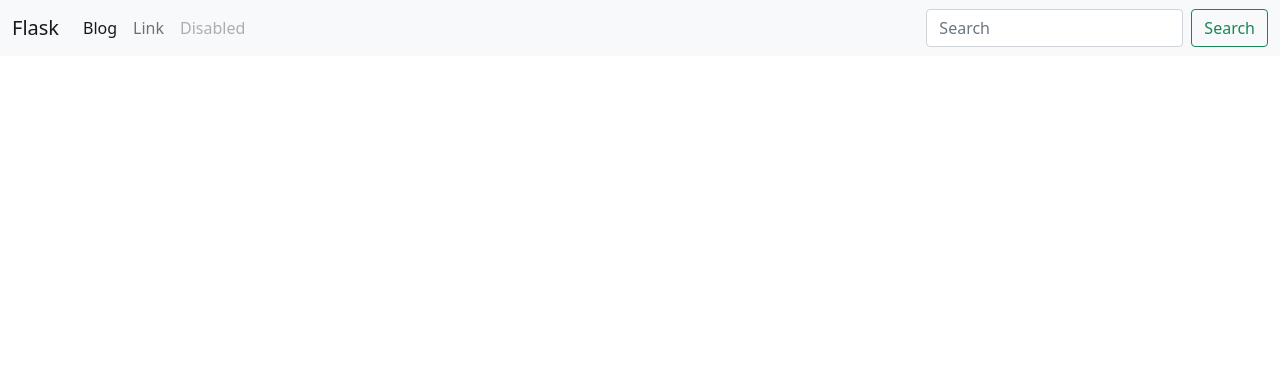
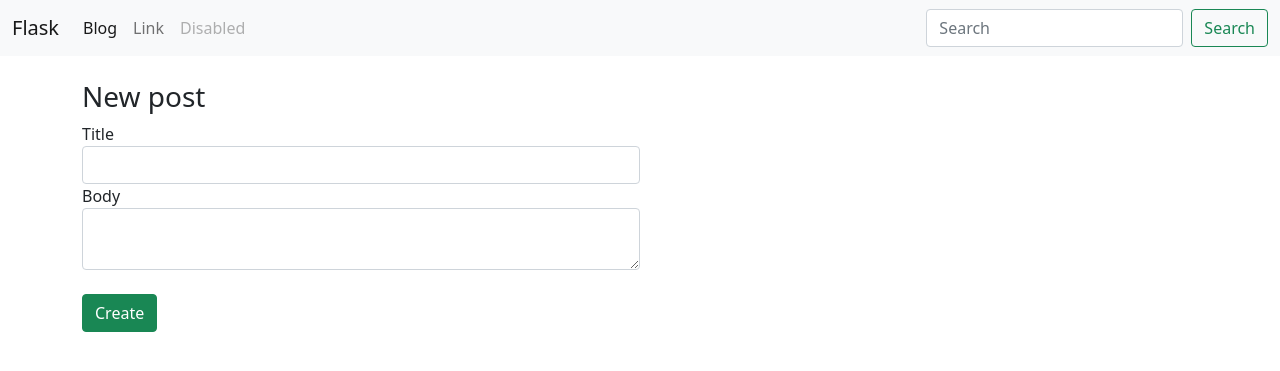
Before and after one commit to stanlag26/LearnFlask, a Flask app: page /blog/create in a window 1280 px wide. Shown: the top 371 px of the page. Run offline with Flask 2, Linux system fonts and the light colour scheme; data comes from the database, SQL or seed files in the repository; both versions use the stored data as it was after the commit.

Commit message:
27/07/2021 21 00

```diff
--- a/posts/blueprint.py
+++ b/posts/blueprint.py
@@ -1,17 +1,50 @@
 from flask import Blueprint
 from flask import render_template
-from models import Post
+from models import Post, Tag
+from .forms import PostForm
+from flask import request
+from app import db
+from flask import redirect
+from flask import url_for
 
 posts = Blueprint('posts', __name__, template_folder='templates')
 
 
+@posts.route('/create', methods=['POST', 'GET'])
+def create_post():
+    if request.method == 'POST':
+        title = request.form['title']
+        body = request.form['body']
+        try:
+            post = Post(title=title, body=body)
+            db.session.add(post)
+            db.session.commit()
+        except:
+            print('Something wrong')
+        return redirect(url_for('posts.index'))
+    form = PostForm()
+    return render_template('posts/create_post.html', form=form)
+
+
 @posts.route('/')
 def index():
-    posts = Post.query.all()
+    q = request.args.get('q')
+    if q:
+        posts = Post.query.filter(Post.title.contains(q) | Post.body.contains(q)).all()
+    else:
+        posts = Post.query.order_by(Post.created.desc())
     return render_template('posts/index.html', posts=posts)
 
 
 @posts.route('/<slug>')
 def post_detail(slug):
     post = Post.query.filter(Post.slug == slug).first()
-    return render_template('posts/post_detail.html', post=post)
+    tags = post.tags
+    return render_template('posts/post_detail.html', post=post, tags=tags)
+
+
+@posts.route('/tag/<slug>')
+def tag_detail(slug):
+    tag = Tag.query.filter(Tag.slug == slug).first()
+    posts = tag.posts.all()
+    return render_template('posts/tag_detail.html', tag=tag, posts=posts)
--- /dev/null
+++ b/posts/forms.py
@@ -0,0 +1,6 @@
+from wtforms import Form, StringField, TextAreaField
+
+
+class PostForm(Form):
+    title = StringField('Title')
+    body = TextAreaField('Body')
--- /dev/null
+++ b/posts/templates/posts/create_post.html
@@ -0,0 +1,25 @@
+{% extends 'base.html' %}
+
+{% block title %}
+Create new post
+{% endblock %}
+
+{% block content_title %}
+New post
+{% endblock %}
+
+
+{% block content %}
+<div class="col-md-6">
+    <form action="{{ url_for('posts.create_post') }}" method="POST">
+        {% for field in form %}
+        <div class="form-group">
+            {{ field.label(class='control-label') }}
+            {{ field(class='form-control') }}
+        </div>
+        {% endfor %}
+        <br>
+        <button type="submit" class="btn btn-success">Create</button>
+    </form>
+</div>
+{% endblock %}
--- a/posts/templates/posts/post_detail.html
+++ b/posts/templates/posts/post_detail.html
@@ -5,14 +5,18 @@
 {% endblock %}
 
 {% block content_title %}
-<h1>{{ post.title }}</h1>
+ {{ post.title }}
 {% endblock %}
 
 {% block content %}
-<p>
+<div class="tags">
+    {% for tag in tags %}
+    <a href="{{ url_for('posts.tag_detail', slug=tag.slug) }}"> <span class="badge bg-primary">{{tag.name}}</span> </a>
+    {% endfor %}
+</div>
+<div class="main-content">
     {{ post.body }}
-</p>
-<p>
+    <br>
     {{ post.created }}
-</p>
+</div>
 {% endblock %}
--- a/templates/base.html
+++ b/templates/base.html
@@ -30,19 +30,21 @@
                     <a class="nav-link disabled" href="#" tabindex="-1" aria-disabled="true">Disabled</a>
                 </li>
             </ul>
-            <form class="d-flex">
-                <input class="form-control me-2" type="search" placeholder="Search" aria-label="Search">
+
+            <form class="d-flex" method="GET">
+                <input class="form-control me-2" type="search" placeholder="Search" aria-label="Search" name="q" value="{{request.args.get('q', '') }}">
                 <button class="btn btn-outline-success" type="submit">Search</button>
             </form>
+
         </div>
     </div>
 </nav>
 <div class="container">
     <div class="col"><a></a>
         <br>
-        <h1>{% block content_title %}
+        <h3>{% block content_title %}
             {%endblock %}
-        </h1>
+        </h3>
     </div>
     {% block content %}
     {%endblock %}
```
Also changed, not shown: models.py (+8 -0 lines), posts/templates/posts/tag_detail.html (added, +17 -0 lines), test1.db.
